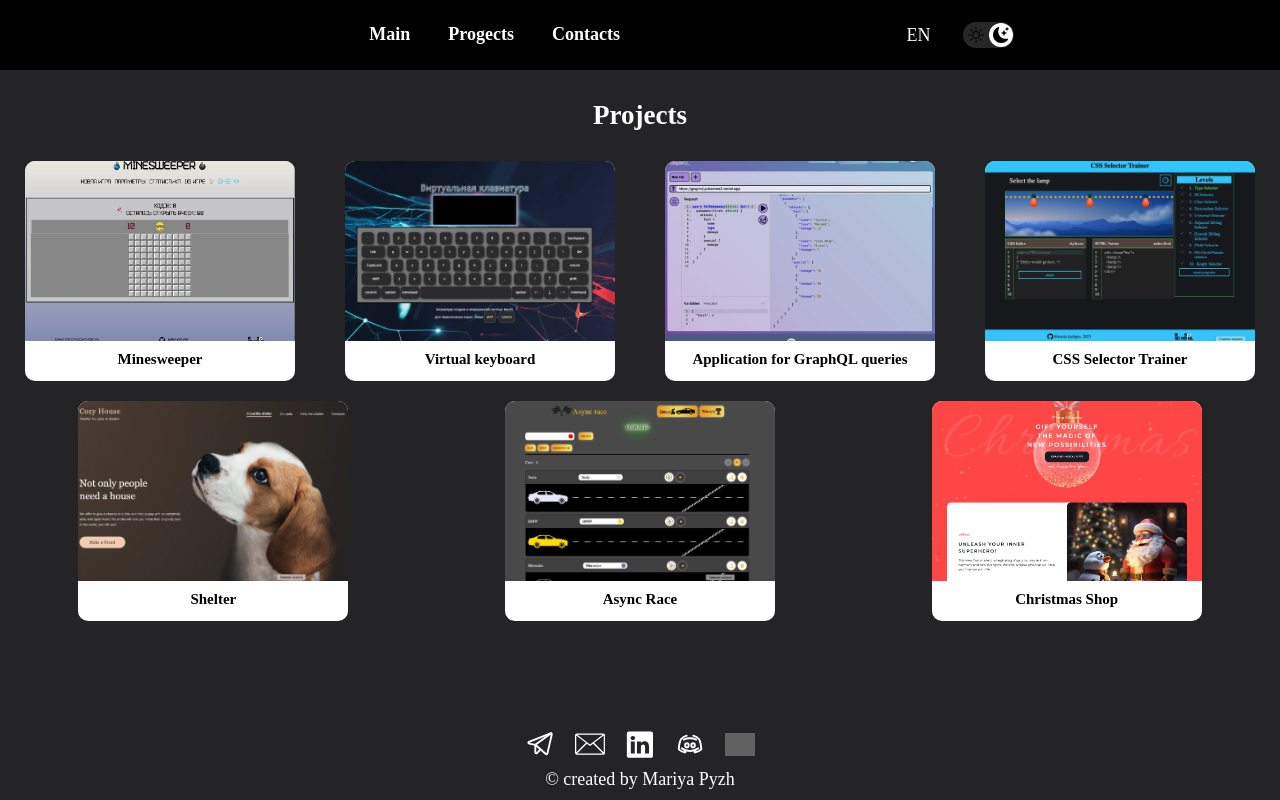
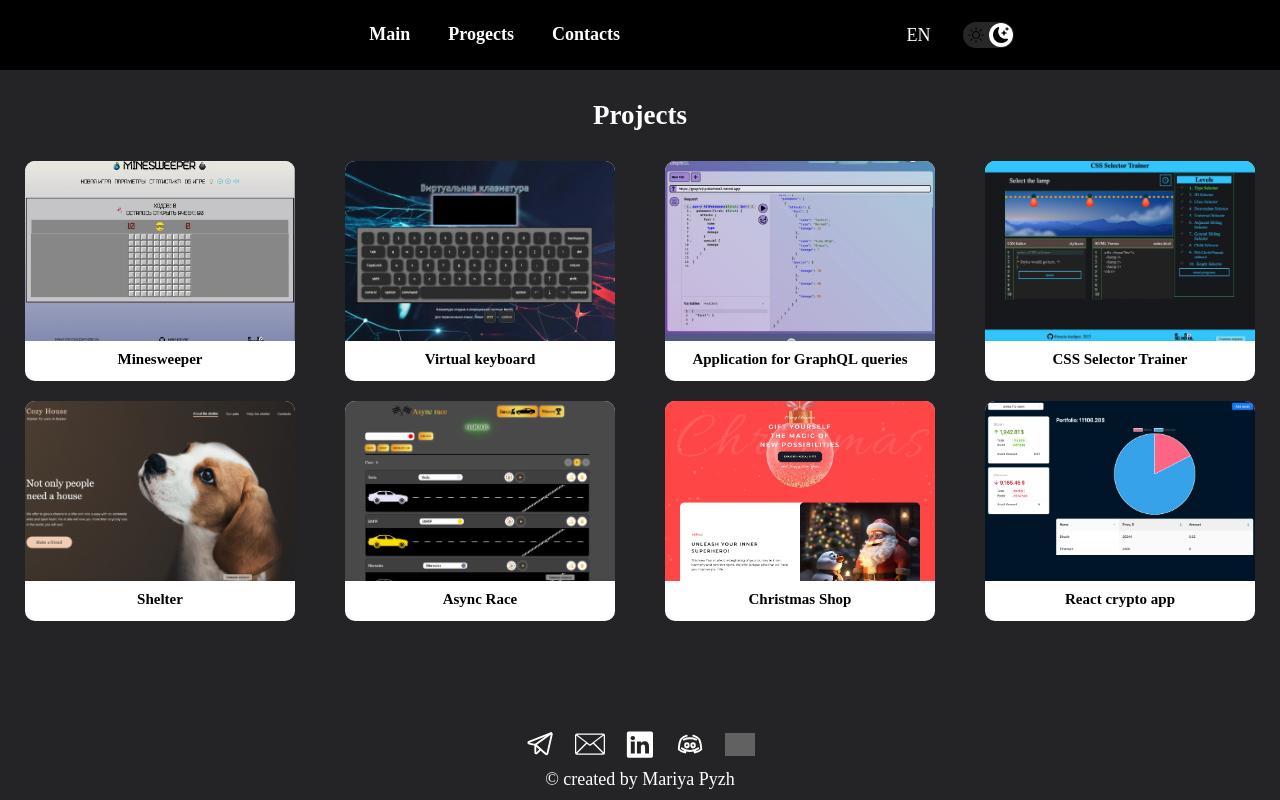
Before and after one commit to maria-kashpur/cv, a React (Vite) app: page /cv/projects in a window 1280 px wide. Built offline with nearby package versions, Linux system fonts and the light colour scheme; grey boxes are pictures that could not be loaded.

Commit message:
feat: add information about "React crypto app"

```diff
--- a/src/data/projectsData.ts
+++ b/src/data/projectsData.ts
@@ -4,7 +4,8 @@ import graphQLImg from "./../assets/projects/graphQL.webp";
 import minesweeperImg from "./../assets/projects/minesweeper.webp";
 import selectorImg from "./../assets/projects/rs-css.webp";
 import asyncRaceImg from "./../assets/projects/race.webp";
-import christmasShopImg from "./../assets/projects/christmas-shop.webp"
+import christmasShopImg from "./../assets/projects/christmas-shop.webp";
+import reactCryptoApp from "./../assets/projects/react-crypto-app.webp"
 
 export interface ProjectData {
   id: string;
@@ -128,6 +129,21 @@ const PROJECTS: ProjectData[] = [
     github: "https://github.com/maria-kashpur/christmas-shop",
     deploy: "https://maria-kashpur.github.io/christmas-shop/",
   },
+  {
+    id: "react-crypto-app",
+    title: {
+      en: "React crypto app",
+      ru: "React crypto app",
+    },
+    about: {
+      en: `The application was written for educational purposes based on the training video by Vladilen Minin (https://youtu.be/S4HOy6yTclU?si=qqwBbSvLLSMmID01).`,
+      ru: `Приложение написано в учебных целях на базе обучающего видео Владилена Минина (https://youtu.be/S4HOy6yTclU?si=qqwBbSvLLSMmID01).`,
+    },
+    tools: `Vite, TypeScript, SCSS, HTML5, React, Ant Design`,
+    img: reactCryptoApp,
+    github: "https://github.com/maria-kashpur/react-crypto-app",
+    deploy: "https://maria-kashpur.github.io/react-crypto-app/",
+  },
 ];
 
 export const PROJECTS_MAP = PROJECTS.reduce((acc, el) => {
```
Also changed, not shown: src/assets/projects/react-crypto-app.webp (added).
